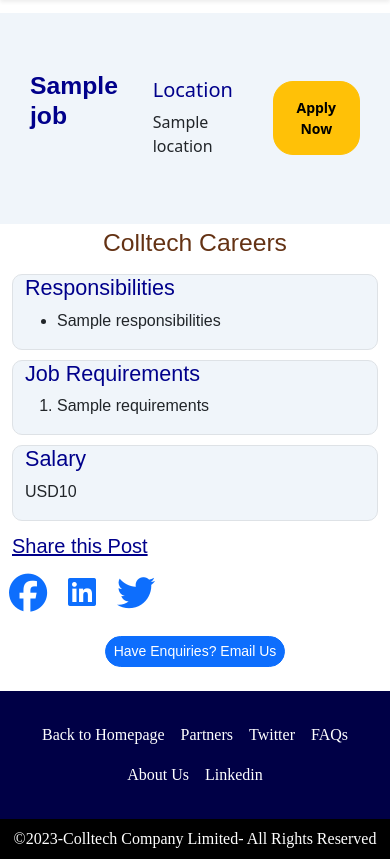
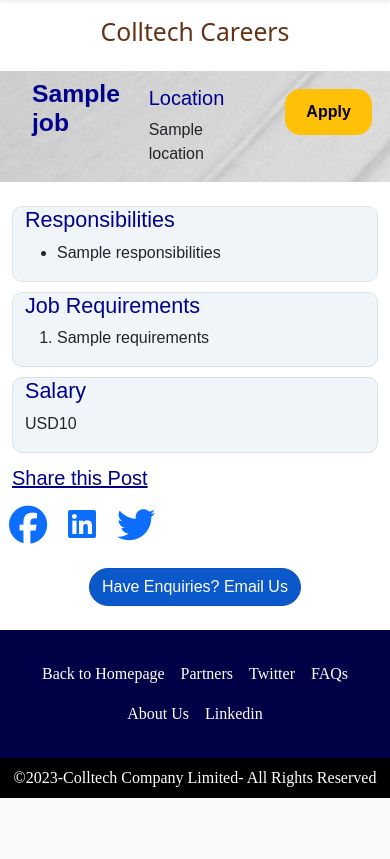
Before and after one commit to Collincehals/Colltech-Careers, a Flask app: template templates/jobpage.html in a window 390 px wide. Shown: the part 77-936 px from the top of the page. After the commit the page ends 875 px from the top, so only its background shows below. Run offline with Flask 3, Linux system fonts and the light colour scheme; the template is opened without the code that fills it: most values are stand-ins (such as "Sample title", 1, 10 or a date in 2020); some libraries are stand-ins or nearby versions.

Commit message:
few more adjustments on home and jobpage responsiveness

```diff
--- a/templates/home.html
+++ b/templates/home.html
@@ -133,7 +133,7 @@ you've come to the right place.
         <div class="col-md-8" style="margin-top:30px;margin-bottom:30px;">
 <form action="/submit" class="d-flex" style="padding-left:10px; padding-right:10px;">
   <div class="input-group">
-    <input type="text" class="form-control me-2" name="subscribe"  style="width:50%;border-radius:15px;" placeholder="Your Email...">
+    <input type="email" class="form-control me-2" name="subscribe"  style="width:50%;border-radius:15px;" placeholder="Your Email..." required>
     <button class="btn btn-lg" type="submit">
       <i class="fa-solid fa-location-arrow fa-2x" style="color:white;"></i>
     </button>
--- a/templates/jobpage.html
+++ b/templates/jobpage.html
@@ -12,24 +12,24 @@
     <script src="https://cdn.jsdelivr.net/npm/bootstrap@5.3.0-alpha3/dist/js/bootstrap.bundle.min.js" integrity="sha384-ENjdO4Dr2bkBIFxQpeoTz1HIcje39Wm4jDKdf19U8gI4ddQ3GYNS7NTKfAdVQSZe" crossorigin="anonymous"></script>
     {% include 'nav.html' %}
 
-<div style="padding-left:30px; padding-bottom:50px;padding-top:50px;padding-right:30px;display: flex; justify-content: space-between; background-color:rgb(240, 245, 250);">
-  <div style="color: darkblue;padding-bottom: 4px; padding-top: 8px;">
+
+
+      <h2 class="text-center mb-4 mt-1" style="color: rgb(100,50,20)">Colltech Careers</h2>
+
+
+    <div class="container" style="font-family:Arial">
+<div class="row mb-4"style="background-image:url('/static/bg7.jpg');">
+  <div class="col" style="color: darkblue;padding-bottom: 4px; padding-top: 8px;margin-left:20px;border-right:2px #ccc">
     <h2 style="font-family:Arial"><b>{{ job.title }}</b></h2>
   </div>
-  <div style="padding-left: 15px; padding-top: 15px;">
+  <div class="col" style="padding-top: 15px;border-right:2px #ccc">
     <h5 style="color: darkblue;">Location</h5>
     <p>{{ job['location'] }}</p>
   </div>
-  <div style="padding-top: 8px; padding-bottom: 3px; padding-left: 22px;">
-    <a style="border-radius: 20px; padding: 15px; margin-top: 10px;" type="button" class="btn btn-sm btn-warning" href="/form/{{job['id']}}"><b>Apply Now</b></a>
+  <div class="col" style="padding-top: 8px; padding-bottom: 3px;margin-left:20px;">
+    <a style="border-radius: 15px; padding-left: 20px; padding-right:20px; padding-top:10px; padding-bottom:10px; margin-top: 10px;margin-bottom:20px;" type="button" class="btn btn-warning" href="/form/{{job['id']}}"><b>Apply</b></a>
   </div>
 </div>
-
-
-
-    <div class="container" style="font-family:Arial">
-
-      <h2 class="text-center mb-3 mt-1" style="color: rgb(100,50,20)">Colltech Careers</h2>
 
 <div class="container border" style="background-color:rgb(240, 245, 250);border-radius:10px; margin-bottom:10px;">
       <h4 mb-3 mt-1 style="color: darkblue">Responsibilities </h4>
@@ -80,7 +80,7 @@
 
 
 
-      <div class="text-center mt-4 mb-4"><a style="border-radius:50px"href="mailto:odhiambocollince702@gmail.com?subject=Question%20about%20job%20opening&body=My%20Name%3A%3Cyour%20name%20here%3E%0D%0A%0D%0AMy%20question%3A%3CKindly%20leave%20your%20enquiry%20here%3E" class="btn btn-primary btn-sm">Have Enquiries? Email Us</a>
+      <div class="text-center mt-4 mb-4"><a style="border-radius:50px"href="mailto:odhiambocollince702@gmail.com?subject=Question%20about%20job%20opening&body=My%20Name%3A%3Cyour%20name%20here%3E%0D%0A%0D%0AMy%20question%3A%3CKindly%20leave%20your%20enquiry%20here%3E" class="btn btn-primary active">Have Enquiries? Email Us</a>
       </div>
      </div>
 
```
